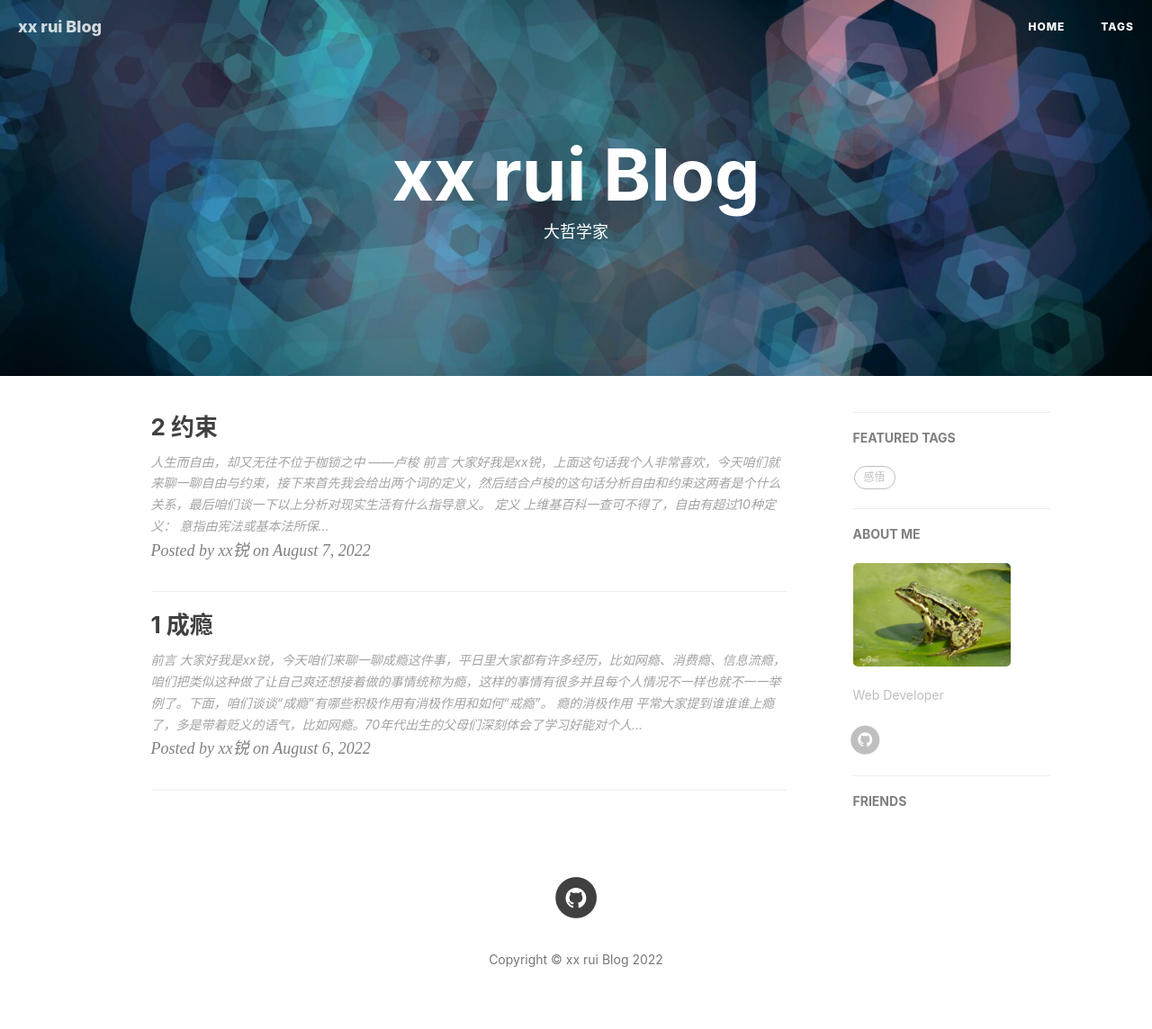
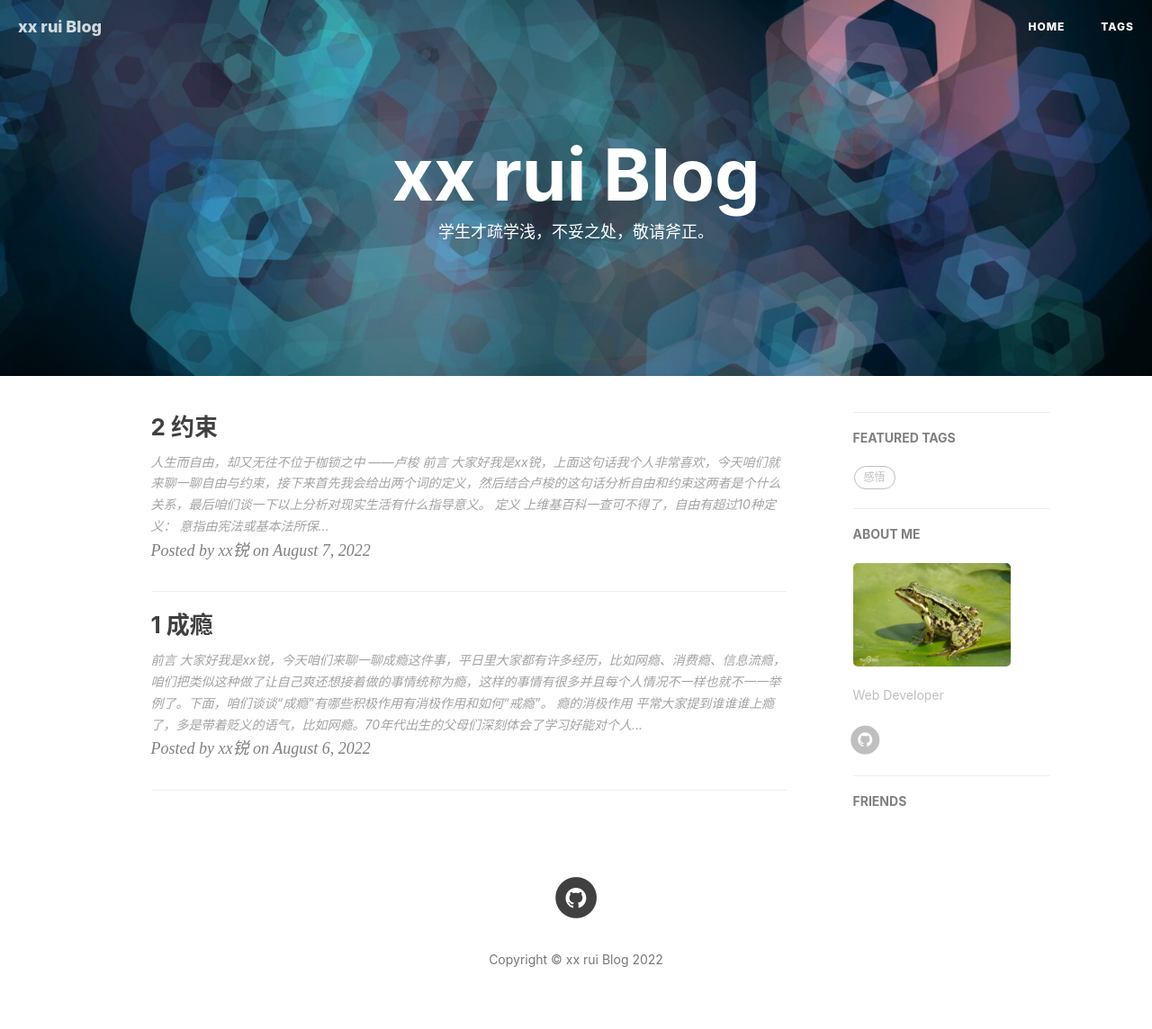
Before and after one commit to Fr3027/Fr3027.github.io, a Jekyll site: the page built from index.html, in a window 1280 px wide. Shown: the whole page at 90% size. Built offline with Jekyll 4.4.1, drawn with Linux system fonts in a browser that asks for light colours; nearby versions of some CDN libraries; the list of posts is cut into pages by our own code; comment, search, counter and statistics services are not loaded.

Commit message:
副标题

```diff
--- a/index.html
+++ b/index.html
@@ -1,6 +1,6 @@
 ---
 layout: page
-description: "大哲学家"
+description: "学生才疏学浅，不妥之处，敬请斧正。"
 ---
 
 {% for post in paginator.posts %}
```
Also changed, not shown: 4 other files.
